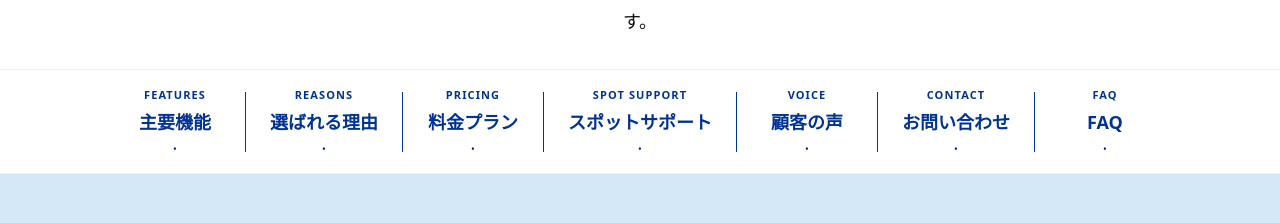
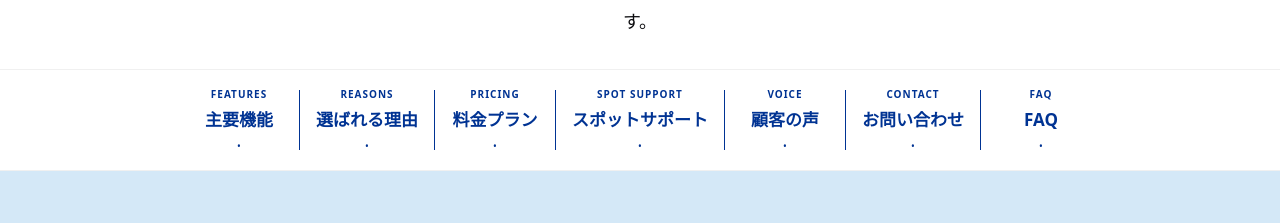
Before and after one commit to davidkim-ascent/geo_web, a Next.js app: page /watcher in a window 1280 px wide. Shown: the part 521-744 px from the top of the page. Built offline with nearby package versions, Linux system fonts and the light colour scheme; no server answers; a web font is replaced by a local one.

Commit message:
style: watcher 앵커 네비게이션 폰트 크기 축소 및 좌우 여백 조정

```diff
--- a/src/app/watcher/page.tsx
+++ b/src/app/watcher/page.tsx
@@ -116,11 +116,11 @@ function NavigationSection() {
             <div key={item.href} className="nav-anchor-item flex items-center">
               <a
                 href={item.href}
-                className="px-4 sm:px-6 py-4 text-center hover:opacity-80 transition-opacity w-full sm:w-auto"
-                style={{ minWidth: "140px" }}
+                className="px-3 sm:px-4 py-4 text-center hover:opacity-80 transition-opacity w-full sm:w-auto"
+                style={{ minWidth: "120px" }}
               >
-                <div className="nav-anchor-label text-[11px] font-bold tracking-widest uppercase mb-1" style={{ color: "#003393" }}>{item.label}</div>
-                <div className="nav-anchor-ja" style={{ fontSize: "var(--fs-body)", fontWeight: "600", color: "#003393" }}>{item.ja}</div>
+                <div className="nav-anchor-label font-bold tracking-widest uppercase mb-1" style={{ color: "#003393", fontSize: "10px" }}>{item.label}</div>
+                <div className="nav-anchor-ja" style={{ fontSize: "17px", fontWeight: "600", color: "#003393" }}>{item.ja}</div>
                 <div className="nav-anchor-dot text-[10px] mt-1" style={{ color: "#003393" }}>•</div>
               </a>
               {idx < items.length - 1 && (
```
